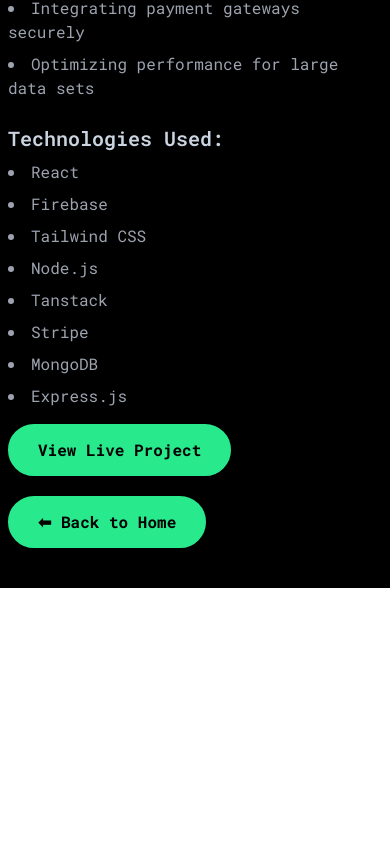
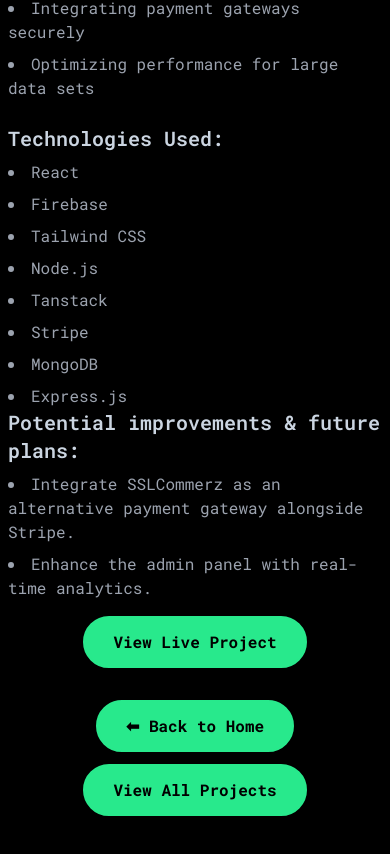
Before and after one commit to mdtanbirhosen/tanbirs-portfolio, a React (Vite) app in the folder my-portfolio-client/: page /projectDetail/01 in a window 390 px wide. Shown: the part 821-1675 px from the top of the page. Before the commit the page ends 1409 px from the top, so only its background shows below. Built offline with nearby package versions, Linux system fonts and the light colour scheme.

Commit message:
potentialImprovements point added to project details page and projects data configured

```diff
--- a/my-portfolio-client/public/projectsData.json
+++ b/my-portfolio-client/public/projectsData.json
@@ -4,8 +4,8 @@
         "img": "https://i.ibb.co.com/D0pbnRz/image.png",
         "name": "Tour Nest",
         "description": "A all in one tourist management web application for different authorized users and smooth user experience.",
-        "liveLink": "https://visa-navigator-client-side.web.app/",
-        "github_code_link":"https://github.com/mdtanbirhosen/Modern-Hotel-Booking-Client",
+        "liveLink": "https://tour-nest.surge.sh/",
+        "github_code_link": "https://github.com/mdtanbirhosen/Modern-Hotel-Booking-Client",
         "keyFeatures": [
             "Three steps Authorization for Admin, Tour-Guide, Tourist",
             "Different routes base role",
@@ -25,6 +25,39 @@
             "Stripe",
             "MongoDB",
             "Express.js"
+        ],
+        "potentialImprovements": [
+            "Integrate SSLCommerz as an alternative payment gateway alongside Stripe.",
+            "Enhance the admin panel with real-time analytics."
+        ]
+    },
+    {
+        "id": "04",
+        "img": "https://i.ibb.co/Jnj2t12/Screenshot-2025-01-05-002059.png",
+        "name": "VISA NAVIGATOR",
+        "description": "A platform for navigating visa requirements and application processes for travelers worldwide.",
+        "liveLink": "https://visa-navigator.surge.sh/",
+        "github_code_link": "https://github.com/mdtanbirhosen/Visa-Navigator-Client-",
+        "keyFeatures": [
+            "Comprehensive visa requirement database",
+            "User-friendly search and filter options",
+            "Step-by-step visa application guidance",
+            "Responsive design for all devices"
+        ],
+        "challenges": [
+            "Compiling accurate visa data for multiple countries",
+            "Creating an intuitive user experience",
+            "Ensuring data privacy and security"
+        ],
+        "technologiesUsed": [
+            "React",
+            "Firebase",
+            "Node.js",
+            "Tailwind CSS"
+        ],
+        "potentialImprovements": [
+            "Implement SSLCommerz payment support for premium visa consultation services.",
+            "Develop an admin panel for managing visa data, updating country requirements, and analyzing user trends."
         ]
     },
     {
@@ -32,8 +65,8 @@
         "img": "https://i.ibb.co/DpmDrg1/Screenshot-2025-01-05-002026.png",
         "name": "Modern Hotel",
         "description": "A responsive hotel booking platform offering seamless user experience and efficient booking management.",
-        "liveLink": "https://visa-navigator-client-side.web.app/",
-        "github_code_link":"https://github.com/mdtanbirhosen/Modern-Hotel-Booking-Client",
+        "liveLink": "https://modern-hotel-booking-platform.web.app/",
+        "github_code_link": "https://github.com/mdtanbirhosen/Modern-Hotel-Booking-Client",
         "keyFeatures": [
             "User-friendly interface for booking rooms",
             "Dynamic room availability checking",
@@ -52,6 +85,10 @@
             "Node.js",
             "MongoDB",
             "Express.js"
+        ],
+        "potentialImprovements": [
+            "Add SSLCommerz payment gateway for local users.",
+            "Develop an advanced admin panel to manage bookings, customer reviews, and revenue reports."
         ]
     },
     {
@@ -60,7 +97,7 @@
         "name": "LINGO BINGO",
         "description": "A language-learning platform with gamified lessons to make learning engaging and fun.",
         "liveLink": "https://lingo-bingo-aecbd.firebaseapp.com/",
-        "github_code_link":"https://github.com/mdtanbirhosen/Lingo-Bingo",
+        "github_code_link": "https://github.com/mdtanbirhosen/Lingo-Bingo",
         "keyFeatures": [
             "Interactive lessons with gamified quizzes",
             "Progress tracking for users",
@@ -77,31 +114,10 @@
             "Firebase",
             "Tailwind CSS",
             "Daisy UI"
-        ]
-    },
-    {
-        "id": "04",
-        "img": "https://i.ibb.co/Jnj2t12/Screenshot-2025-01-05-002059.png",
-        "name": "VISA NAVIGATOR",
-        "description": "A platform for navigating visa requirements and application processes for travelers worldwide.",
-        "liveLink": "https://visa-navigator.surge.sh/",
-        "github_code_link":"https://github.com/mdtanbirhosen/Visa-Navigator-Client-",
-        "keyFeatures": [
-            "Comprehensive visa requirement database",
-            "User-friendly search and filter options",
-            "Step-by-step visa application guidance",
-            "Responsive design for all devices"
         ],
-        "challenges": [
-            "Compiling accurate visa data for multiple countries",
-            "Creating an intuitive user experience",
-            "Ensuring data privacy and security"
-        ],
-        "technologiesUsed": [
-            "React",
-            "Firebase",
-            "Node.js",
-            "Tailwind CSS"
+        "potentialImprovements": [
+            "Introduce SSLCommerz subscription payments for premium language-learning courses.",
+            "Develop an interactive admin panel to track user progress, manage content, and analyze learning patterns."
         ]
     }
 ]
--- a/my-portfolio-client/src/layout/DetailsLayout/ProjectDetails/ProjectDetail.jsx
+++ b/my-portfolio-client/src/layout/DetailsLayout/ProjectDetails/ProjectDetail.jsx
@@ -22,7 +22,7 @@
             .catch(error => console.error('Error fetching data:', error));
     }, [params.id]);
 
-    const { name, img, description, liveLink, keyFeatures, challenges, technologiesUsed } = project;
+    const { name, img, description, liveLink, keyFeatures, challenges, technologiesUsed, potentialImprovements } = project;
 
     return (
         <div className='min-h-screen px-2 max-w-screen-2xl mx-auto pb-10'>
@@ -79,12 +79,25 @@
                             </ul>
                         </div>
                     )}
+                    {potentialImprovements && (
+                        <div>
+                            <h3 className='text-xl font-semibold mb-2'>Potential improvements & future plans:</h3>
+                            <ul className='list-disc list-inside space-y-2'>
+                                {potentialImprovements.map((tech, index) => (
+                                    <li key={index} className='text-gray-400'>
+                                        {tech}
+                                    </li>
+                                ))}
+                            </ul>
+                        </div>
+                    )}
                     {liveLink && (
                         <a
                             href={liveLink}
                             target='_blank'
                             rel='noopener noreferrer'
-                            className='mt-4'
+                            className='mt-4 flex  justify-center md:justify-start'
+
                             >
                                 <Button text='View Live Project'></Button>
 
@@ -92,8 +105,10 @@
                     )}
                 </div>
             </div>
-            <div className='mt-5'>
+            <div className='mt-5 flex flex-col md:flex-row  items-center justify-center pt-3 gap-3'>
             <Link to={'/'}><Button text={`⬅ Back to Home`}/></Link>
+            {/* TODO: under construction */}
+            <Link to={'/'}><Button text={`View All Projects`}/></Link>
             </div>
         </div>
     );
--- a/my-portfolio-client/src/layout/HomeLayout/HomeComponents/Projects.jsx
+++ b/my-portfolio-client/src/layout/HomeLayout/HomeComponents/Projects.jsx
@@ -8,7 +8,7 @@
     useEffect(() => {
         fetch('./projectsData.json')
         .then(res => res.json())
-        .then(data => setProjects(data))
+        .then(data => setProjects(data.slice(0,3)))
     },[])
 
     return (
```
